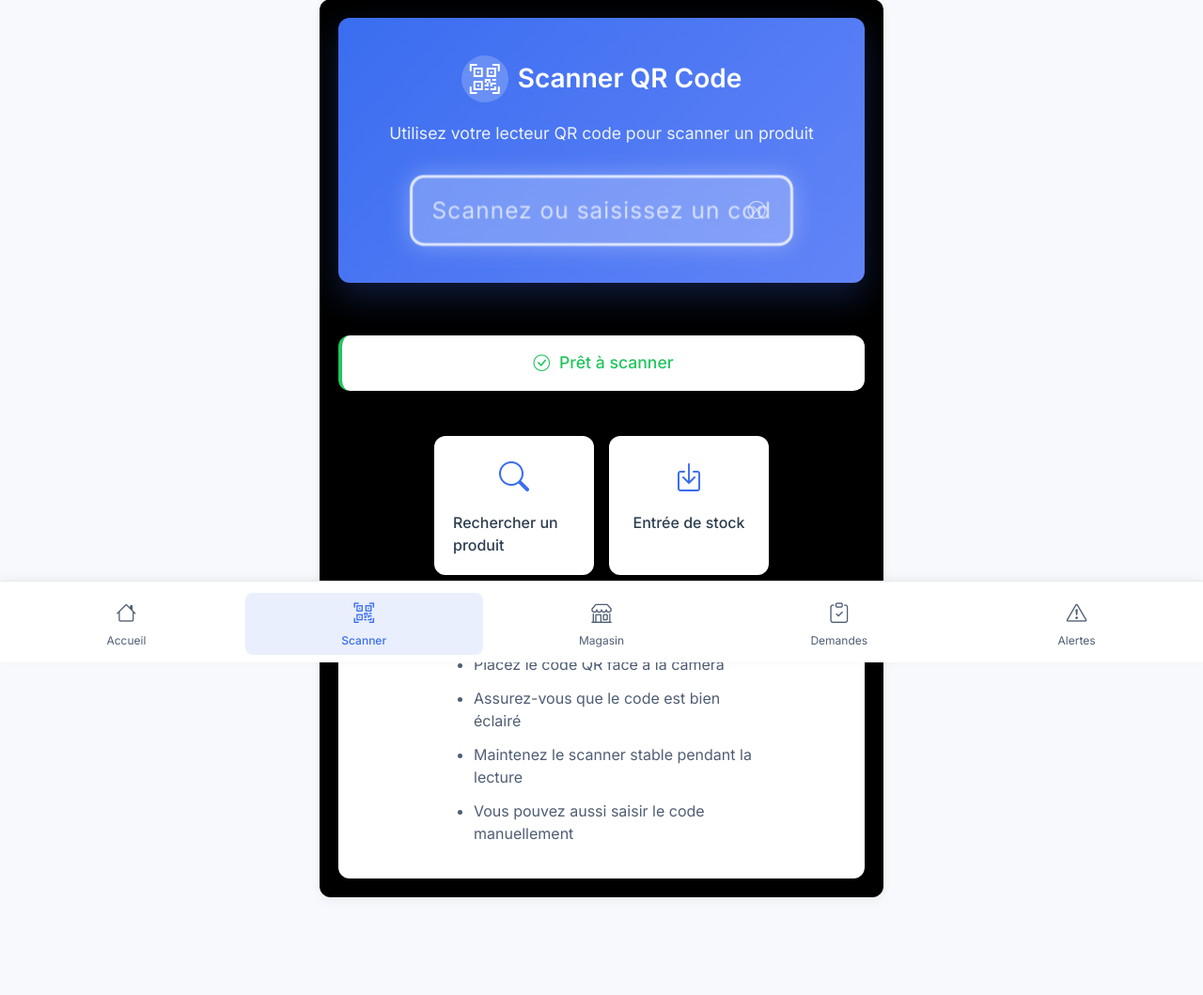
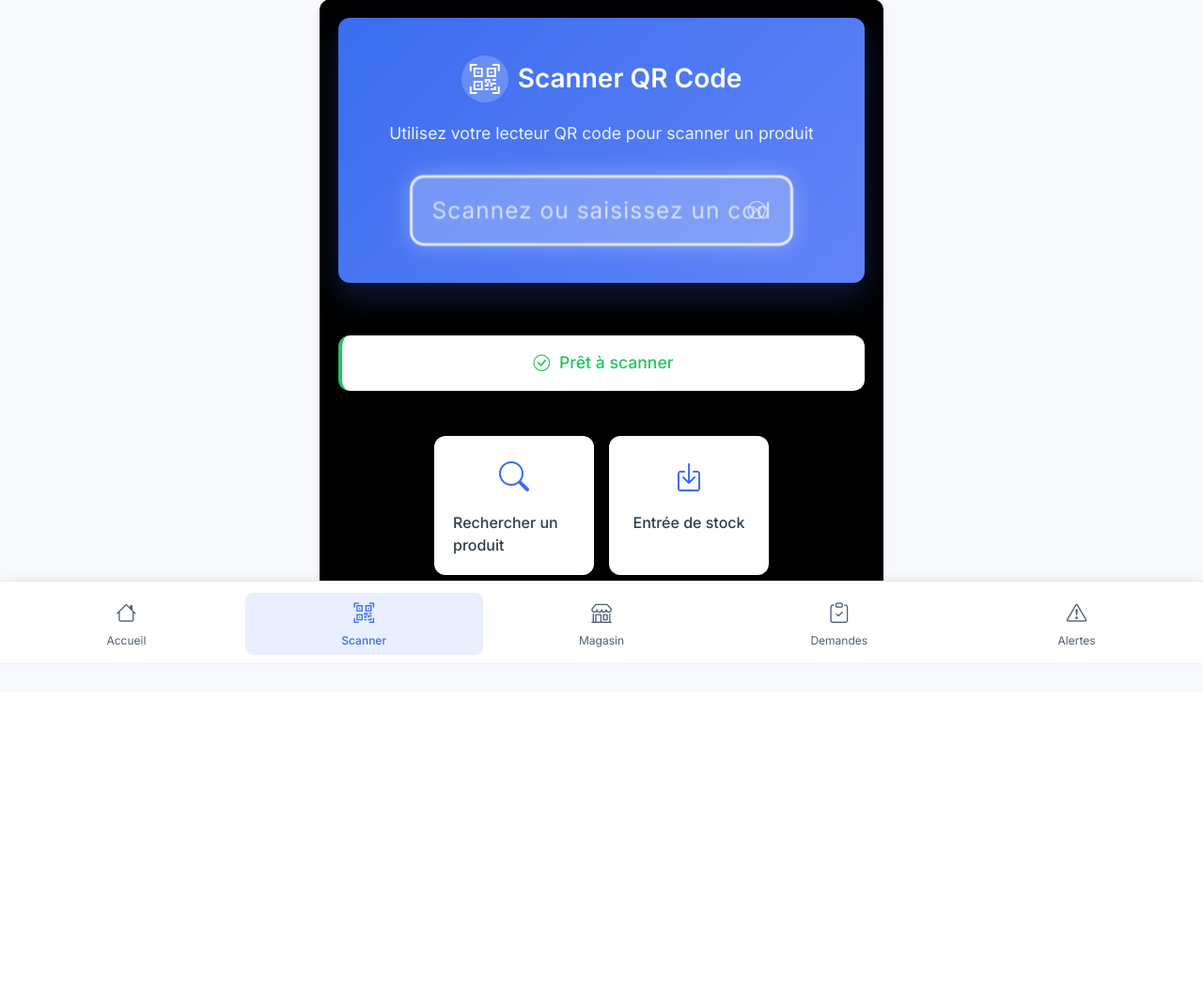
Before and after one commit to ElieLECAS/GMAO, a Flask app: page /scanner in a window 1280 px wide. Shown: the part 95-1154 px from the top of the page at 94% size. After the commit the page ends 792 px from the top, so only its background shows below. Run offline with Flask 3, Linux system fonts and the light colour scheme; some libraries are stand-ins or nearby versions.

Commit message:
Remove .dockerignore file and add a new moment function to the app for formatting dates in templates. Update UI templates by removing outdated usage instructions to streamline the user interface.

```diff
--- a/UI/app.py
+++ b/UI/app.py
@@ -1073,12 +1073,31 @@ def normalize_produit(produit):
 
     return produit
 
+def moment():
+    """Retourner un objet datetime pour les templates avec méthode format"""
+    class MomentJS:
+        def __init__(self):
+            self.now = datetime.now()
+
+        def format(self, pattern):
+            """Formater la date selon un pattern similaire à moment.js"""
+            # Convertir les patterns moment.js vers strftime
+            pattern = pattern.replace('DD', '%d')
+            pattern = pattern.replace('MM', '%m')
+            pattern = pattern.replace('YYYY', '%Y')
+            pattern = pattern.replace('HH', '%H')
+            pattern = pattern.replace('mm', '%M')
+            return self.now.strftime(pattern)
+
+    return MomentJS()
+
 # Enregistrer les fonctions helper pour les templates
 app.jinja_env.globals.update(
     get_stock_status=get_stock_status,
     get_status_class=get_status_class,
     get_stock_status_text=get_stock_status_text,
-    normalize_produit=normalize_produit
+    normalize_produit=normalize_produit,
+    moment=moment
 )
 
 @app.errorhandler(404)
--- a/UI/templates/scanner.html
+++ b/UI/templates/scanner.html
@@ -326,16 +326,7 @@
         </a>
     </div>
 
-    <!-- Instructions d'utilisation -->
-    <div class="instructions">
-        <h6><i class="bi bi-info-circle"></i> Comment scanner un code</h6>
-        <ul>
-            <li>Placez le code QR face à la caméra</li>
-            <li>Assurez-vous que le code est bien éclairé</li>
-            <li>Maintenez le scanner stable pendant la lecture</li>
-            <li>Vous pouvez aussi saisir le code manuellement</li>
-        </ul>
-    </div>
+
 </div>
 {% endblock %} {% block extra_js %}
 <script>
```
Also changed, not shown: 1 other file.
